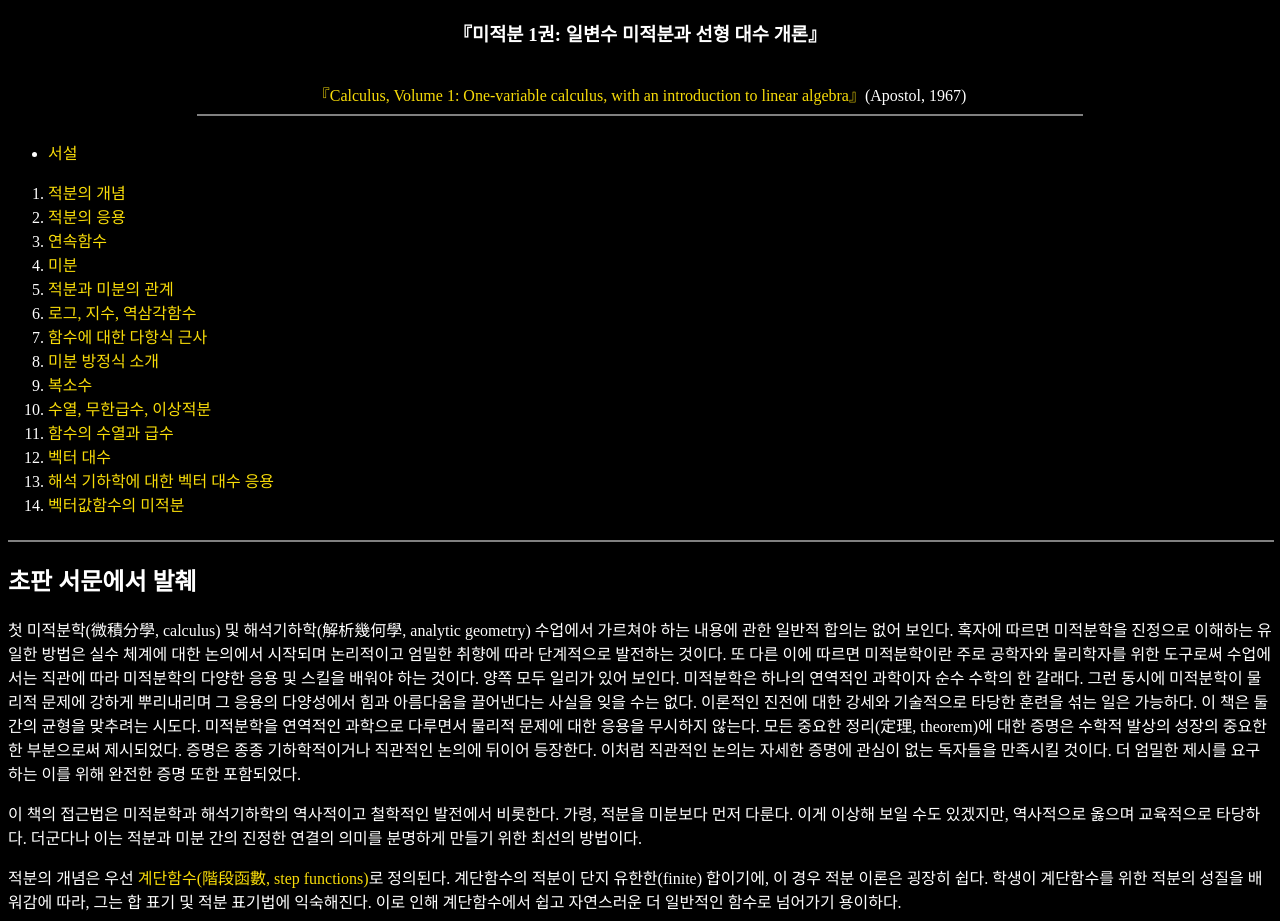
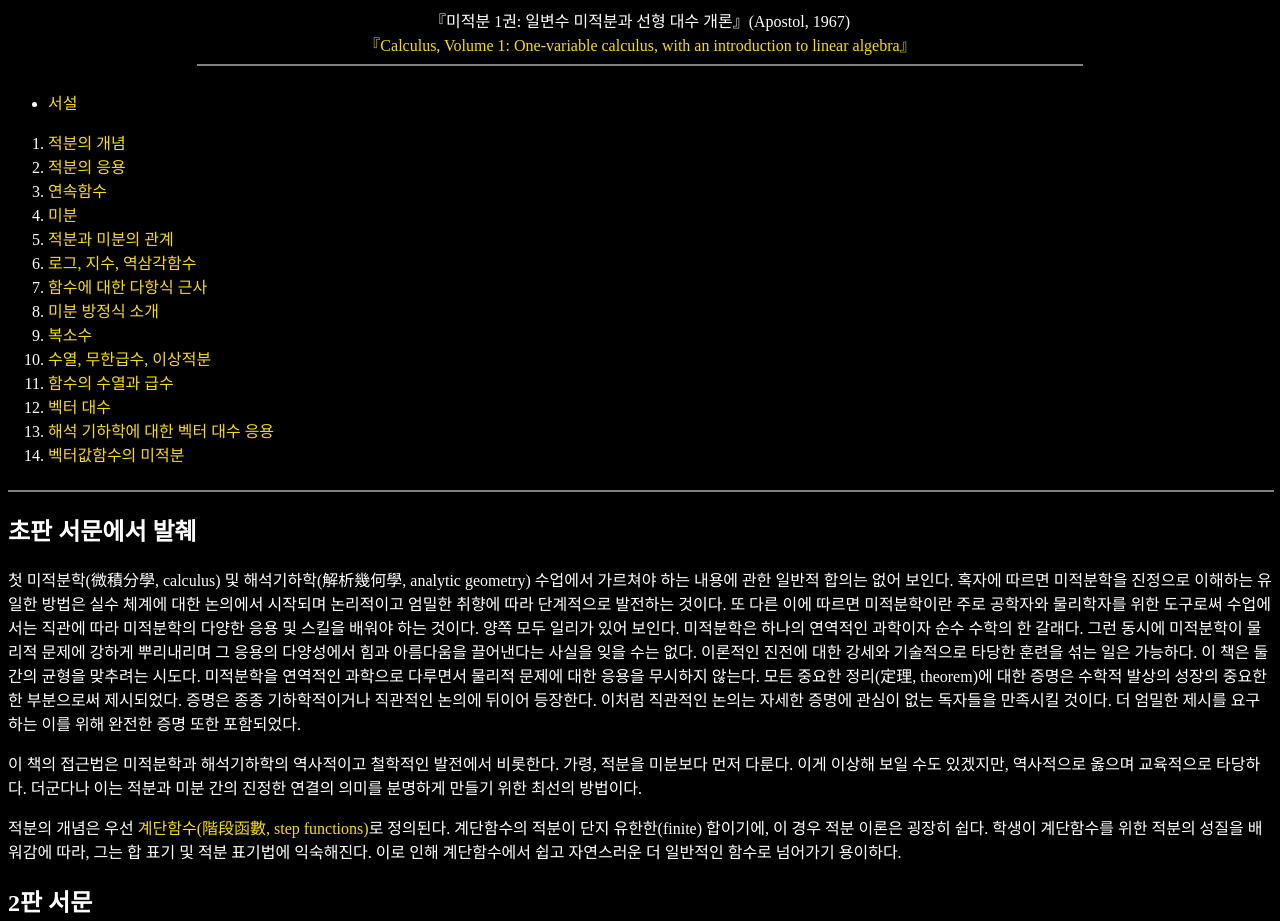
Before and after one commit to SUNBEAMktw/Apostol_Calculus_1, a plain HTML site: page index.html in a window 1280 px wide. Shown: the top 921 px of the page. Drawn offline with Linux system fonts and the light colour scheme.

Commit message:
Update index.html

```diff
--- a/index.html
+++ b/index.html
@@ -10,8 +10,8 @@
 
   <body>
     <center>
-      <h3>『미적분 1권: 일변수 미적분과 선형 대수 개론』</h3>
-      <br><a href="https://klevas.mif.vu.lt/~stepanauskas/AM1/Tom%20Apostol%20-%20Calculus%20vol.1%20-%20One-variable%20Calculus,%20with%20an%20Introduction%20to%20Linear%20Algebra%20(1975).pdf">『Calculus, Volume 1: One-variable calculus, with an introduction to linear algebra』</a>(Apostol, 1967)
+      『미적분 1권: 일변수 미적분과 선형 대수 개론』(Apostol, 1967)
+      <br><a href="https://klevas.mif.vu.lt/~stepanauskas/AM1/Tom%20Apostol%20-%20Calculus%20vol.1%20-%20One-variable%20Calculus,%20with%20an%20Introduction%20to%20Linear%20Algebra%20(1975).pdf">『Calculus, Volume 1: One-variable calculus, with an introduction to linear algebra』</a>
     <hr width="70%" noshade>
     </center>
         <div class="row">
```
